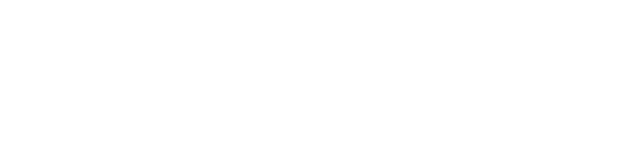
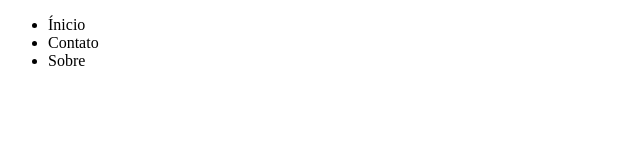
Before and after one commit to caiovikto/desvendo-o-git-01, a plain HTML site: page index.html in a window 1280 px wide. Shown: the whole page, without its empty margins (0-640 px from the left). Drawn offline with Linux system fonts and the light colour scheme.

Commit message:
Estou estudando o git e adicionei uma lista no meu index.html para dar um git push e executar este código no git hub, a interface

```diff
--- a/index.html
+++ b/index.html
@@ -7,5 +7,13 @@
 </head>
 <body>
 
+    <nav>
+        <ul>
+            <li>Ínicio</li>
+            <li>Contato</li>
+            <li>Sobre</li>
+        </ul>
+    </nav>
+
 </body>
 </html>
```
